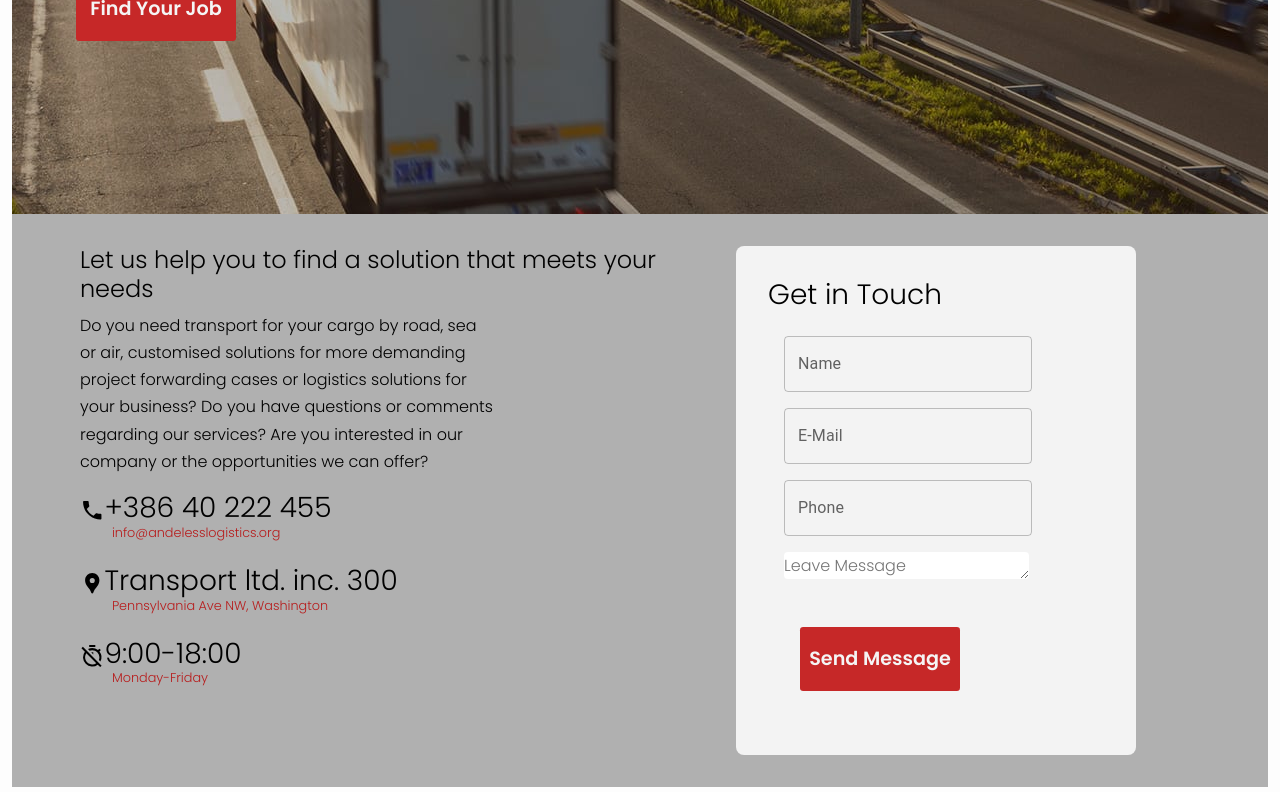
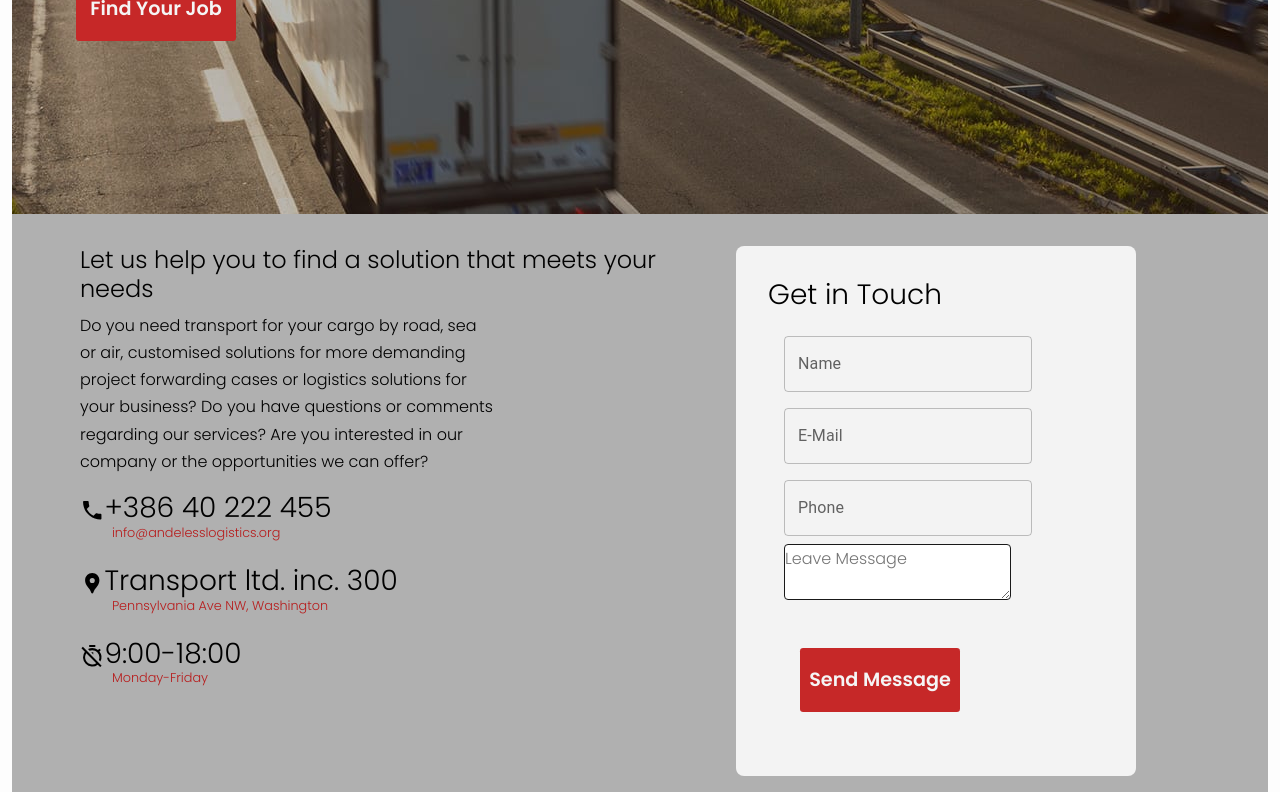
Before and after one commit to Roche001/Logistics-company, a React (Create React App) app: page / in a window 1280 px wide. Shown: the part 3548-4340 px from the top of the page. Built offline with nearby package versions, Linux system fonts and the light colour scheme.

Commit message:
update changes

```diff
--- a/src/components/home/Home.css
+++ b/src/components/home/Home.css
@@ -248,14 +248,12 @@
   border-radius: 0.2rem;
 }
 .input textarea {
-  width: 30rem;
-  margin: 0.5rem;
-  margin: 4rem;
   background-color: #f3f3f3;
 }
 textarea {
   border-radius: 0.25rem;
-  height: 20rem;
+  margin-left: 1rem;
+  border: #191919 0.1rem solid;
 }
 span {
   color: #fff;
--- a/src/components/home/Home.jsx
+++ b/src/components/home/Home.jsx
@@ -450,14 +450,13 @@ const Home = () => {
 
               <input type="Email" name="Email" placeholder="Email" required />
               <input type="Phone" name="Phone" placeholder="Phone" required />
-              <TextareaAutosize
-                maxRows={4}
-                aria-label="maximum height"
-                placeholder="Maximum 4 rows"
-                defaultValue="Lorem ipsum dolor sit amet, consectetur adipiscing elit, sed do eiusmod tempor incididunt
-          ut labore et dolore magna aliqua."
-                style={{ width: 200 }}
-              />
+              <textarea
+                name="Message"
+                id="Message"
+                cols="20"
+                rows="2"
+                placeholder="Leave Message"
+              ></textarea>
             </div>
             <div className="button">Send Message</div>
           </div>
@@ -523,13 +522,13 @@ const Home = () => {
                   variant="outlined"
                 />
               </ListItem>
-              <ListItem button>
-                <TextareaAutosize
-                  aria-label="empty textarea"
-                  placeholder="Leave Message"
-                  style={{ width: 245 }}
-                />
-              </ListItem>
+              <textarea
+                name="Message"
+                id="Message"
+                cols="15"
+                rows="2"
+                placeholder="Leave Message"
+              ></textarea>
             </List>
 
             <div className="button">Send Message</div>
```
